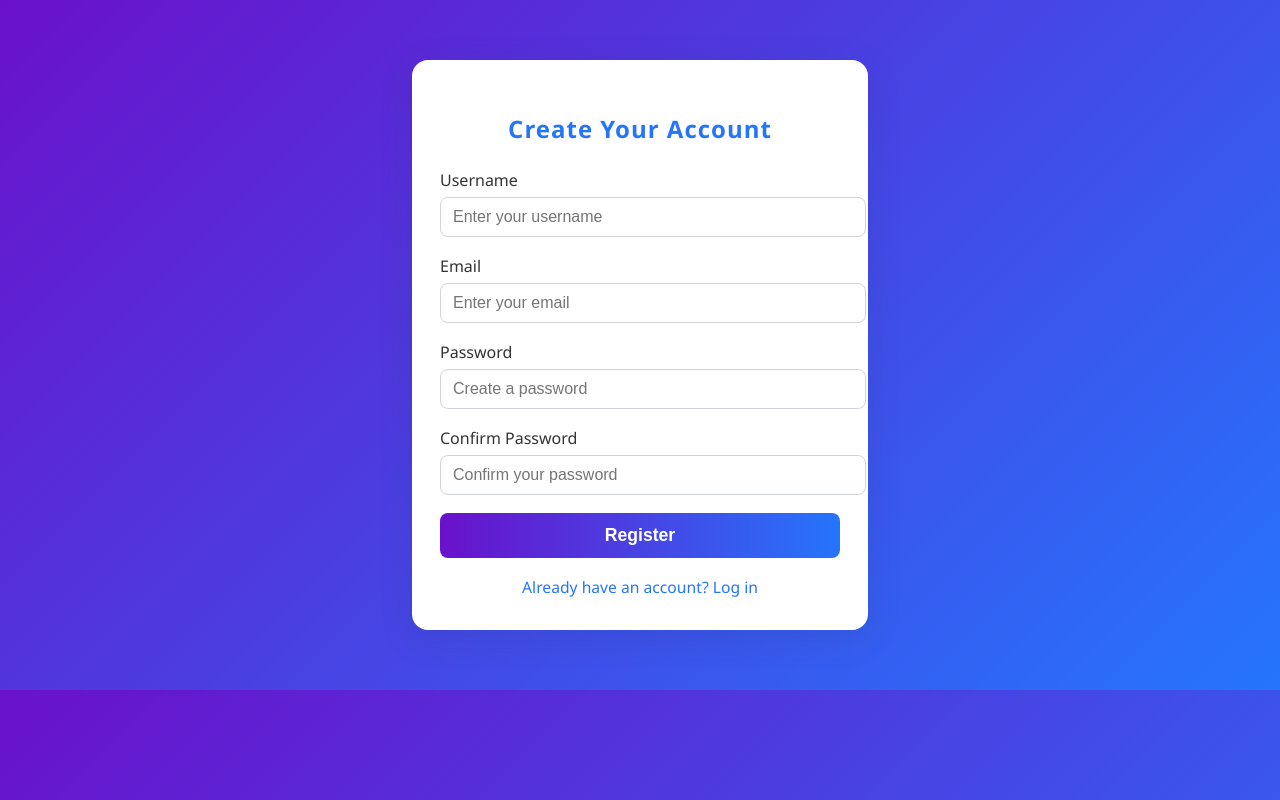
After one commit to DamaMichaelYohanna/test_project, a Django app: page /register in a window 1280 px wide. The commit adds this page. Run offline with Django 5.2, Linux system fonts and the light colour scheme.

Commit message:
update our project

```diff
--- a/main/urls.py
+++ b/main/urls.py
@@ -1,10 +1,11 @@
 from django.urls import path
-from main.views import index_view, login, about_us, contact_us
+from main.views import index_view, login_view, about_us, contact_us, register_view
 
 urlpatterns = [
     path('', index_view, name='index'),
-    path('login',  login, name='login_page'),
+    path('login',  login_view, name='login'),
     path('about',  about_us, name='about_us_page'),
-    path('contact',  contact_us, name='contact_us_page')
+    path('contact',  contact_us, name='contact_us_page'),
+    path('register',  register_view, name='register'),
 
 ]
--- a/main/views.py
+++ b/main/views.py
@@ -1,22 +1,40 @@
 from django.shortcuts import render, redirect
-
+from django.contrib.auth import authenticate, login
+from django.contrib.auth.models import User
 
 def index_view(request):
     return render(request, 'index.html')
 
 
-def login(request):
+def login_view(request):
     if request.method == 'POST':
-        username = request.POST['username']
-        password = request.POST['password']
-        print("The username is", username)
-        print("The password is", password)
-        return redirect("/")
-    else:
-        pass
+        username_value = request.POST['username']
+        password_value = request.POST['password']
+        user = authenticate(request,
+                             username=username_value,
+                             password=password_value)
+        if user is not None:
+            login(request, user)
+            return redirect("/")
+        else:
+            return render(request, 'login.html', {'error': 'Invalid username or password'})
 
     return render(request, 'login.html')
 
+def register_view(request):
+    if request.method == 'POST':
+        username = request.POST['username']
+        email = request.POST['email']
+        password1 = request.POST['password1']
+        password2 = request.POST['password2']
+        if password1 != password2:
+            return render(request, 'register.html', {'error': 'Passwords do not match'})
+        user = User.objects.create_user(username=username, email=email, password=password1)
+        user.first_name = 'Test First Name'
+        user.last_name = 'Test Last Name'
+        user.save()
+        return redirect('/login')
+    return render(request, 'register.html')
 
 def about_us(request):
     return render(request, 'about_us.html')
--- /dev/null
+++ b/templates/register.html
@@ -0,0 +1,163 @@
+<!DOCTYPE html>
+<html lang="en">
+  <head>
+    <meta charset="UTF-8" />
+    <title>Register | Test Project</title>
+    <meta name="viewport" content="width=device-width, initial-scale=1" />
+    <style>
+      body {
+        background: linear-gradient(135deg, #6a11cb 0%, #2575fc 100%);
+        font-family: "Segoe UI", Arial, sans-serif;
+        margin: 0;
+        padding: 0;
+      }
+      .register-container {
+        background: #fff;
+        max-width: 400px;
+        margin: 60px auto;
+        padding: 32px 28px;
+        border-radius: 16px;
+        box-shadow: 0 8px 32px rgba(40, 60, 120, 0.18);
+      }
+      .register-container h2 {
+        text-align: center;
+        margin-bottom: 24px;
+        color: #2575fc;
+        letter-spacing: 1px;
+      }
+      .form-group {
+        margin-bottom: 18px;
+      }
+      .form-group label {
+        display: block;
+        margin-bottom: 6px;
+        color: #333;
+        font-weight: 500;
+      }
+      .form-group input {
+        width: 100%;
+        padding: 10px 12px;
+        border: 1px solid #d1d5db;
+        border-radius: 8px;
+        font-size: 1rem;
+        transition: border-color 0.2s;
+      }
+      .form-group input:focus {
+        border-color: #2575fc;
+        outline: none;
+      }
+      .register-btn {
+        width: 100%;
+        padding: 12px;
+        background: linear-gradient(90deg, #6a11cb 0%, #2575fc 100%);
+        color: #fff;
+        border: none;
+        border-radius: 8px;
+        font-size: 1.1rem;
+        font-weight: bold;
+        cursor: pointer;
+        transition: background 0.2s;
+      }
+      .register-btn:hover {
+        background: linear-gradient(90deg, #2575fc 0%, #6a11cb 100%);
+      }
+      .login-link {
+        display: block;
+        text-align: center;
+        margin-top: 18px;
+        color: #2575fc;
+        text-decoration: none;
+        font-size: 0.98rem;
+      }
+      .errorlist {
+        color: #d32f2f;
+        margin-bottom: 10px;
+        list-style: none;
+        padding: 0;
+      }
+    </style>
+  </head>
+  <body>
+    <div class="register-container">
+      <h2>Create Your Account</h2>
+      {{error}}
+      <form method="post">
+        {% csrf_token %}
+        <div class="form-group">
+          <label for="username">Username</label>
+          <input
+            type="text"
+            id="username"
+            name="username"
+            required
+            placeholder="Enter your username"
+            value="{{ request.POST.username|default:'' }}"
+          />
+          {% if errors.username %}
+          <ul class="errorlist">
+            {% for error in errors.username %}
+            <li>{{ error }}</li>
+            {% endfor %}
+          </ul>
+          {% endif %}
+        </div>
+        <div class="form-group">
+          <label for="email">Email</label>
+          <input
+            type="email"
+            id="email"
+            name="email"
+            required
+            placeholder="Enter your email"
+            value="{{ request.POST.email|default:'' }}"
+          />
+          {% if errors.email %}
+          <ul class="errorlist">
+            {% for error in errors.email %}
+            <li>{{ error }}</li>
+            {% endfor %}
+          </ul>
+          {% endif %}
+        </div>
+        <div class="form-group">
+          <label for="password1">Password</label>
+          <input
+            type="password"
+            id="password1"
+            name="password1"
+            required
+            placeholder="Create a password"
+          />
+          {% if errors.password1 %}
+          <ul class="errorlist">
+            {% for error in errors.password1 %}
+            <li>{{ error }}</li>
+            {% endfor %}
+          </ul>
+          {% endif %}
+        </div>
+        <div class="form-group">
+          <label for="password2">Confirm Password</label>
+          <input
+            type="password"
+            id="password2"
+            name="password2"
+            required
+            placeholder="Confirm your password"
+          />
+          {% if errors.password2 %}
+          <ul class="errorlist">
+            {% for error in errors.password2 %}
+            <li>{{ error }}</li>
+            {% endfor %}
+          </ul>
+          {% endif %}
+        </div>
+        <button type="submit" class="register-btn">Register</button>
+      </form>
+      <a href="{% url 'login' %}" class="login-link"
+        >Already have an account? Log in</a
+      >
+    </div>
+  </body>
+</html>
```
Also changed, not shown: templates/index.html (+99 -1 lines), templates/login.html (+94 -8 lines), db.sqlite3.
